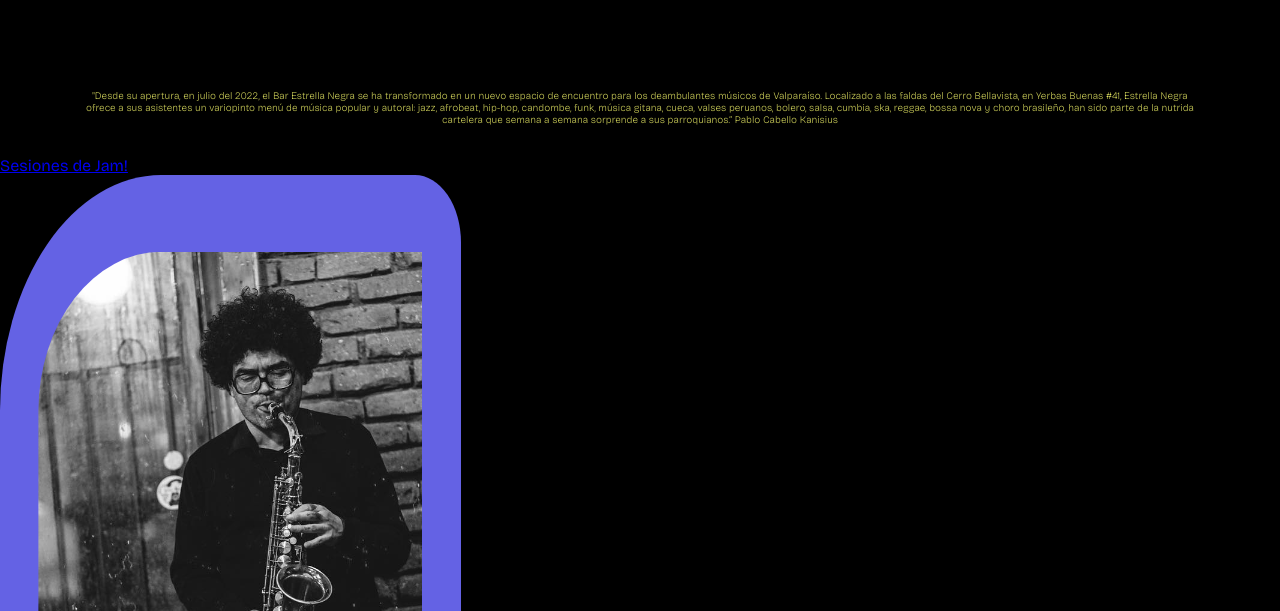
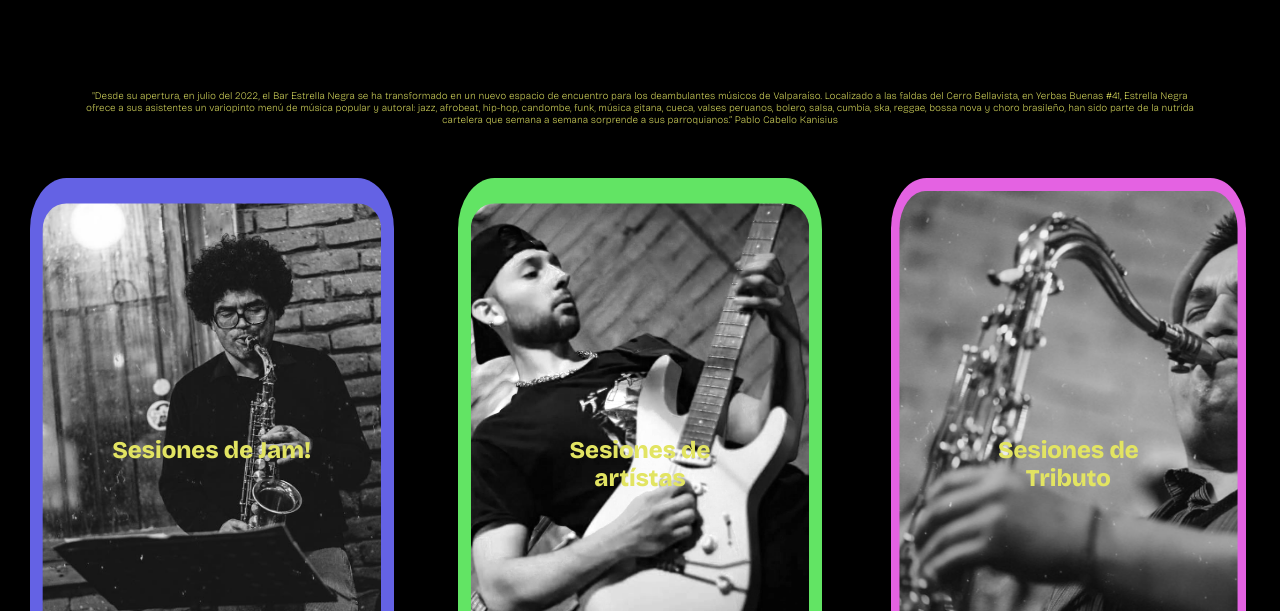
Before and after one commit to ead-codigo-2023/proyecto-personal-isisolis, a plain HTML site: page Sesiones Estrella Negra.html in a window 1280 px wide. Shown: the part 189-800 px from the top of the page. Drawn offline with nearby package versions, Linux system fonts and the light colour scheme.

Commit message:
sesiones

```diff
--- a/style.css
+++ b/style.css
@@ -50,9 +50,8 @@ nav a {
 }
 
 nav a:hover {
- /* o overline, line-through, etc. */
-  font-size: 1.5em; /* o cualquier otro tamaño */
-  font-weight: 600; /* o cualquier otro valor de peso */
+    font-size: 1.5em;
+  font-weight: 600;
 }
 
 .img-secundaria {
@@ -197,6 +196,54 @@ footer{
 
 
 
+.Sesiones {
+  margin-top: 2em;
+  display: grid;
+  grid-template-columns: repeat(auto-fit, minmax(250px, 1fr));
+  gap: 5px;
+}
+
+.enlace-sesion {
+  position: relative;
+  text-align: center;
+  color: #e2e462;
+  text-decoration: none;
+  display: inline-block;
+}
+
+.texto-imagen {
+  position: absolute;
+  bottom: 10px;
+  left: 50%;
+  top: 50%;
+  transform: translateX(-50%);
+  font-weight: 800;
+  font-size: 1.5em;
+  text-align: center;
+  gap: 1px;
+  color: #e2e462;
+  opacity: 1;
+  transition: opacity 0.3s;
+}
+
+.enlace-sesion:hover .texto-imagen {
+  opacity: 1;
+  transition: opacity 0.5s ease-in-out;
+}
+
+.Sesiones img {
+  width: 80%;
+  height: auto;
+  border-radius: 10%;
+  transition: transform 0.3s;
+  margin-left: 5%;
+  margin-right: 5%;
+}
+
+.Sesiones a:hover img {
+  transform: scale(1.2);
+}
+
 .Jam{
   border-radius: 35% 10%;
   padding: 6% 3%;
```
